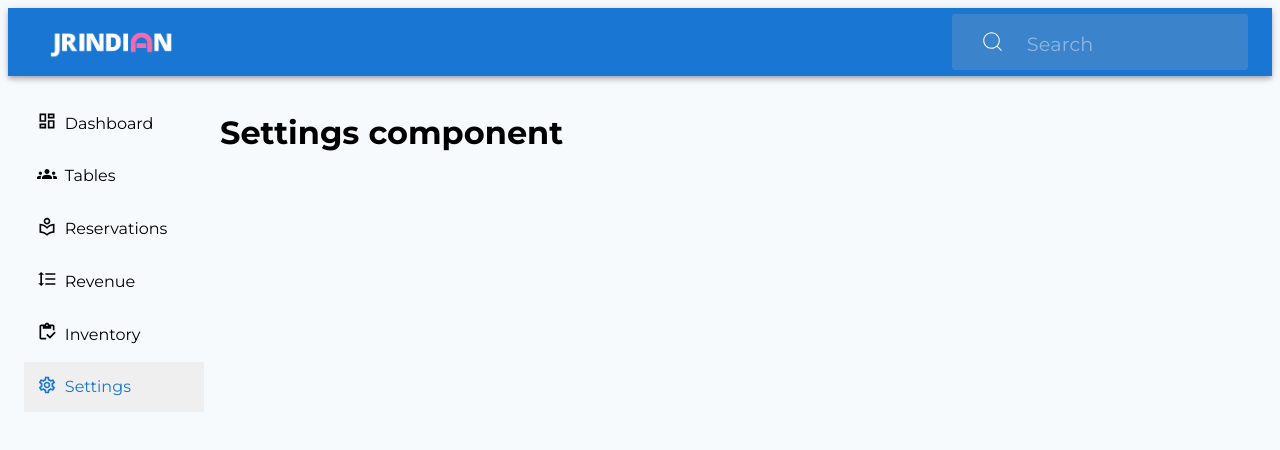
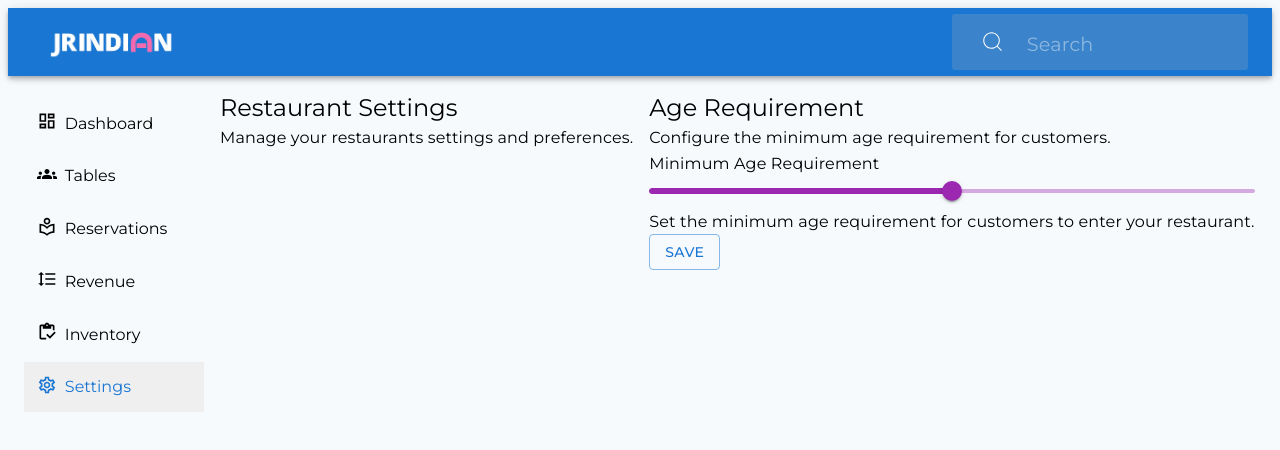
Before and after one commit to tapesh02/restaurant-management-system, a React (Vite) app: page /settings in a window 1280 px wide. Shown: the top 450 px of the page. Built offline with nearby package versions, Linux system fonts and the light colour scheme.

Commit message:
fixed bugs and added settings screen

```diff
--- a/src/App.scss
+++ b/src/App.scss
@@ -18,3 +18,4 @@ body{
 @import "./components/pages/reservations/reservations.scss";
 @import "./components/pages/tables/tables.scss";
 @import "./components/pages/inventory/inventory.scss";
+@import "./components/pages/settings/settings.scss";
--- a/src/components/navbar/Navbar.tsx
+++ b/src/components/navbar/Navbar.tsx
@@ -1,4 +1,4 @@
-import { useState } from "react";
+import { useState, useEffect } from "react";
 import { NavLink } from "react-router-dom";
 import { Box } from "@mui/material";
 import {
@@ -45,13 +45,34 @@ const Navbar = () => {
           key={menu.id}
           role="presentation"
         >
-          <NavLink to={toPath} className="desktop-menu-list" onClick={handleMenu}>
+          <NavLink
+            to={toPath}
+            className="desktop-menu-list"
+            onClick={handleMenu}
+          >
             <span>{menu.icon}</span>
             {menu.menuitem}
           </NavLink>
         </div>
       );
     });
+
+  useEffect(() => {
+    const handleScroll = () => {
+      const scrollTop = window.scrollY;
+      const drawer = document.querySelector<HTMLElement>(".navbar-wrapper")!;
+      if (scrollTop > 5) {
+        drawer.style.top = "14%";
+        drawer.style.height = "calc(100vh - 6.31rem)";
+      } else {
+        drawer.style.top = "12%";
+        drawer.style.height = "calc(100vh - 5.31rem)";
+      }
+    };
+
+    window.addEventListener("scroll", handleScroll);
+    return () => window.removeEventListener("scroll", handleScroll);
+  }, []);
 
   return (
     <Box className="navbar-wrapper">
--- a/src/components/navbar/navbar.scss
+++ b/src/components/navbar/navbar.scss
@@ -95,11 +95,9 @@ $font: clamp(1em, 1.2em, 1.5em);
 .navbar-wrapper {
   width: 180px;
   margin-top: 0.2em;
-  height: calc(100vh - 5.31rem);
   background-color: #f6fafd71;
   position: sticky;
   position: -webkit-sticky;
-  top: 12%;
   z-index: 1;
 
   .desktop-menu-list-wrapper {
--- a/src/components/pages/settings/Settings.tsx
+++ b/src/components/pages/settings/Settings.tsx
@@ -1,5 +1,36 @@
+import { Button, Slider, Typography } from "@mui/material";
+
 const Settings = () => {
-  return <h1> Settings component</h1>;
+  return (
+    <>
+      <div className="settings-headers">
+        <Typography variant="h5"> Restaurant Settings</Typography>
+        <Typography variant="subtitle1">
+          Manage your restaurants settings and preferences.
+        </Typography>
+      </div>
+      <div className="settings-cards-wrapper">
+        <div className="settings-cards">
+          <div className="card-headers">
+          <Typography variant="h5">Age Requirement</Typography>
+          <Typography variant="subtitle1">
+            Configure the minimum age requirement for customers.
+          </Typography>
+          </div>
+          <div className="cards-content">
+          <Typography variant="body1">
+          Minimum Age Requirement
+          </Typography>
+          <Slider defaultValue={50} aria-label="Default" valueLabelDisplay="auto"  color="secondary" />
+          <Typography variant="body1">
+          Set the minimum age requirement for customers to enter your restaurant.
+          </Typography>
+          <Button  color="primary" variant="outlined">Save</Button>
+          </div>
+        </div>
+      </div>
+    </>
+  );
 };
 
 export default Settings;
```
Also changed, not shown: src/components/navbar/MobileNavBar.tsx (+27 -25 lines), src/components/pages/settings/settings.scss (added).
